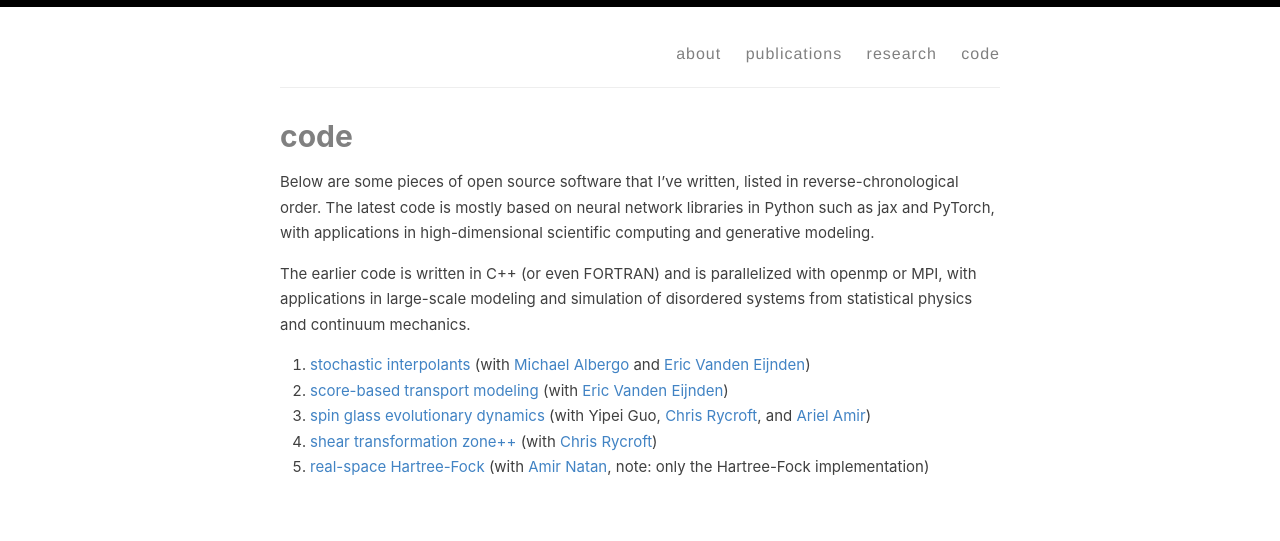
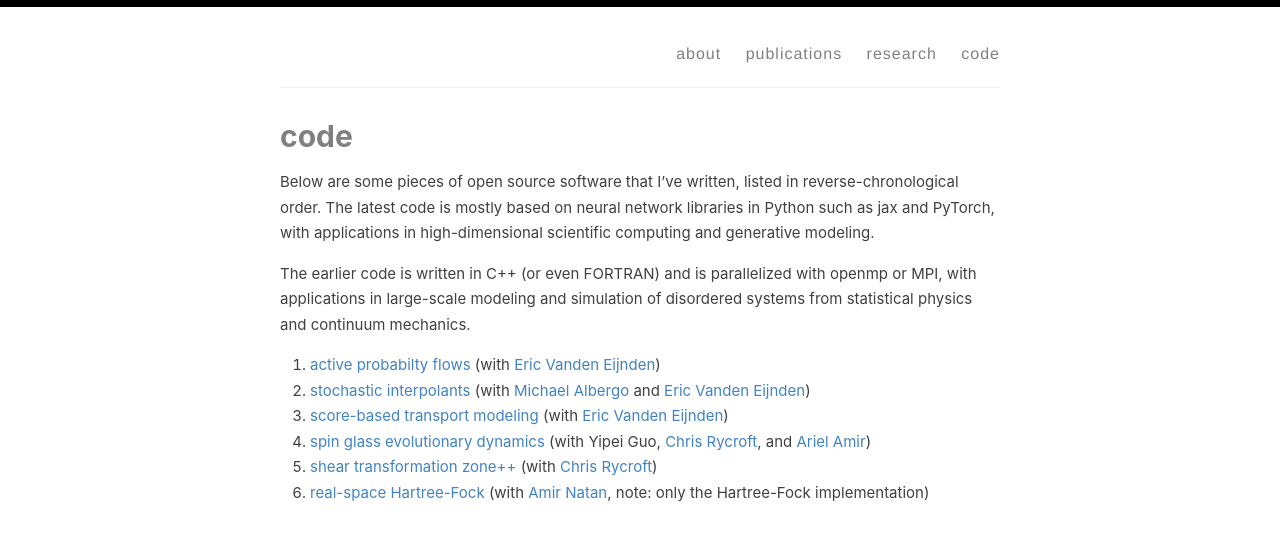
Before and after one commit to nmboffi/nmboffi.github.io, a Jekyll site: the page built from _pages/code.md, in a window 1280 px wide. Shown: the top 541 px of the page. Built offline with Jekyll 4.4.1, drawn with Linux system fonts in a browser that asks for light colours.

Commit message:
update code

```diff
--- a/_pages/code.md
+++ b/_pages/code.md
@@ -7,8 +7,9 @@ Below are some pieces of open source software that I've written, listed in rever
 
 The earlier code is written in `C++` (or even `FORTRAN`) and is parallelized with `openmp` or `MPI`, with applications in large-scale modeling and simulation of disordered systems from statistical physics and continuum mechanics.
 
+1. [active probabilty flows](https://github.com/nmboffi/active_pflows) (with [Eric Vanden Eijnden](https://wp.nyu.edu/courantinstituteofmathematicalsciences-eve2/))
 1. [stochastic interpolants](https://github.com/malbergo/stochastic-interpolants) (with [Michael Albergo](http://malbergo.me) and [Eric Vanden Eijnden](https://wp.nyu.edu/courantinstituteofmathematicalsciences-eve2/))
-2. [score-based transport modeling](https://github.com/nmboffi/sbtm) (with [Eric Vanden Eijnden](https://wp.nyu.edu/courantinstituteofmathematicalsciences-eve2/))
-3. [spin glass evolutionary dynamics](https://github.com/nmboffi/spin_glass_evodyn/tree/main) (with Yipei Guo, [Chris Rycroft](https://people.math.wisc.edu/~chr/), and [Ariel Amir](https://www.weizmann.ac.il/complex/amir/))
-4. [shear transformation zone++](https://github.com/nmboffi/stzpp) (with [Chris Rycroft](https://people.math.wisc.edu/~chr/))
-5. [real-space Hartree-Fock](https://real-space.org) (with [Amir Natan](http://www.eng.tau.ac.il/~amirn/), note: only the Hartree-Fock implementation)
+1. [score-based transport modeling](https://github.com/nmboffi/sbtm) (with [Eric Vanden Eijnden](https://wp.nyu.edu/courantinstituteofmathematicalsciences-eve2/))
+1. [spin glass evolutionary dynamics](https://github.com/nmboffi/spin_glass_evodyn/tree/main) (with Yipei Guo, [Chris Rycroft](https://people.math.wisc.edu/~chr/), and [Ariel Amir](https://www.weizmann.ac.il/complex/amir/))
+1. [shear transformation zone++](https://github.com/nmboffi/stzpp) (with [Chris Rycroft](https://people.math.wisc.edu/~chr/))
+1. [real-space Hartree-Fock](https://real-space.org) (with [Amir Natan](http://www.eng.tau.ac.il/~amirn/), note: only the Hartree-Fock implementation)
```
